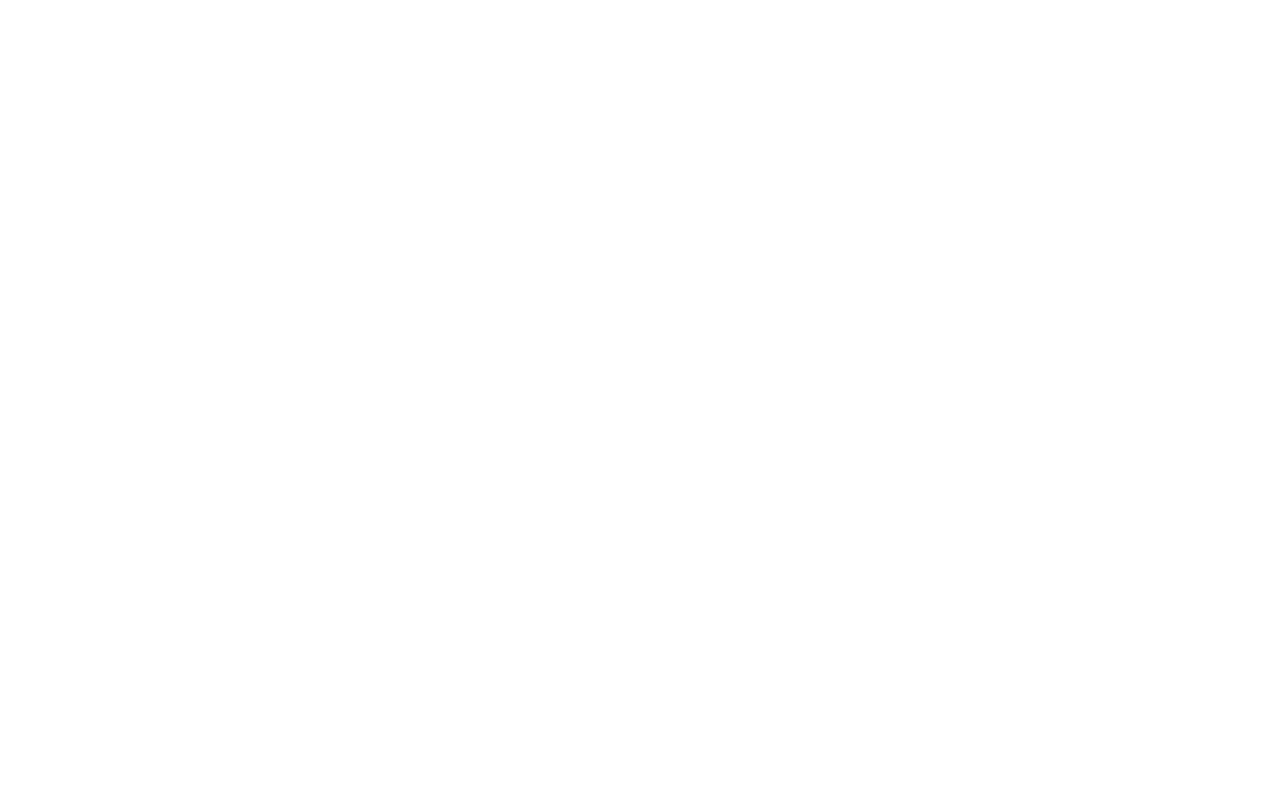
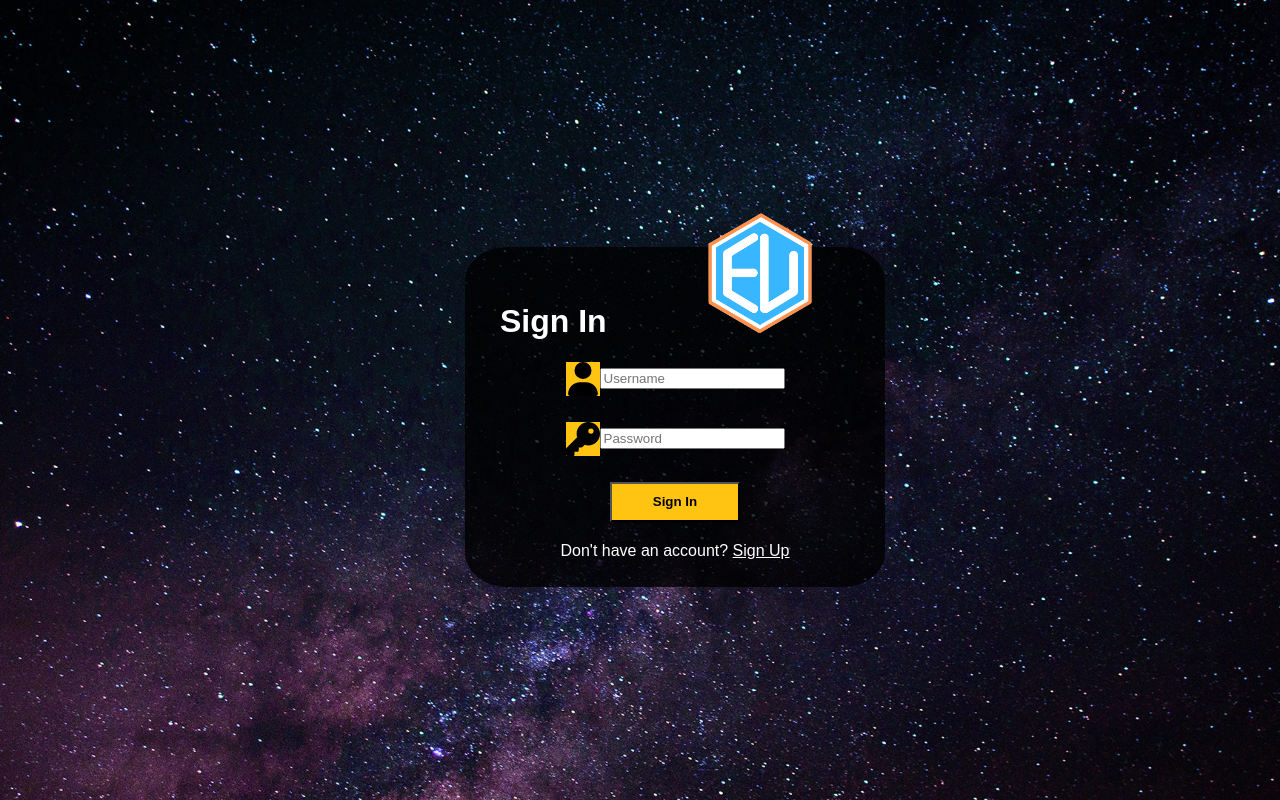
Before and after one commit to akshayrai75/go-nuts-coding, a React (Create React App) app in the folder evolved_vision/frontend/evolved-vision-ui/: page / in a window 1280 px wide. Before the commit this address had no page. Built offline with nearby package versions, Linux system fonts and the light colour scheme; a web font is replaced by a local one.

Commit message:
fix: updates

```diff
--- a/evolved_vision/frontend/evolved-vision-ui/src/App.js
+++ b/evolved_vision/frontend/evolved-vision-ui/src/App.js
@@ -1,9 +1,9 @@
 import "./App.css";
-import RegisterUser from "./register/RegisterUser";
 import { BrowserRouter, Routes, Route } from "react-router-dom";
 import LoginHome from "./Components/login/LoginHome";
-import AdminHome from "./admin/AdminHome";
-import UserHome from "./user/UserHome";
+import RegisterUser from "./Components/register/RegisterUser";
+import AdminHome from "./Components/admin/AdminHome";
+import UserHome from "./Components/user/UserHome";
 import AREngine from "./Components/AR/ZapparCanvas";
 
 function App() {
@@ -11,7 +11,7 @@
     <div className="App">
       <BrowserRouter>
         <Routes>
-          <Route exact path="/login" element={<LoginHome />} />
+          <Route exact path="/" element={<LoginHome />} />
           <Route exact path="/register" element={<RegisterUser />}></Route>
           <Route exact path="/admin" element={<AdminHome />}></Route>
           <Route exact path="/user" element={<UserHome />}></Route>
```
Also changed, not shown: evolved_vision/frontend/evolved-vision-ui/src/Components/register/RegisterUser.js (+7 -6 lines), 1 other file (tests, documents, lock files or other folders).
